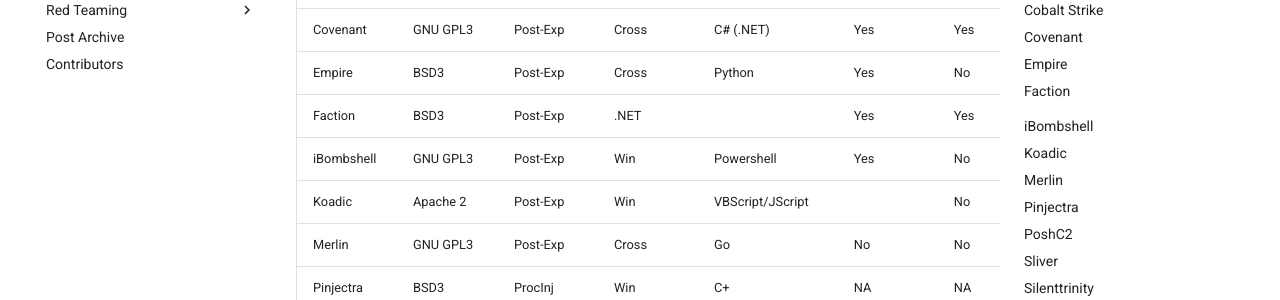
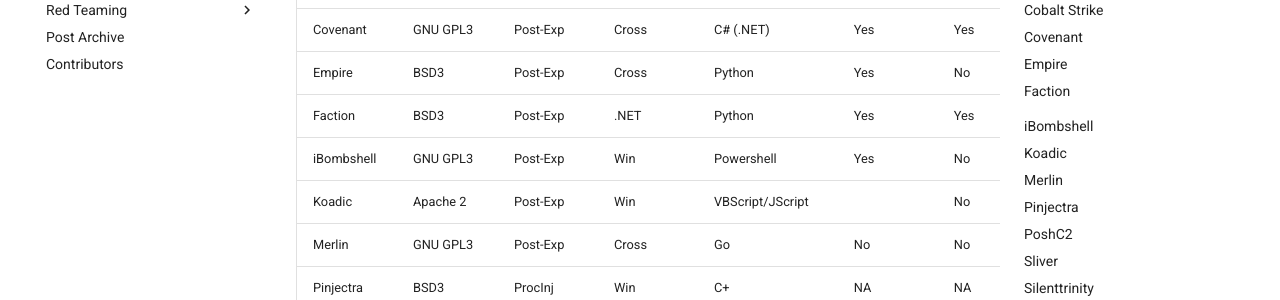
Before and after one commit to threatexpress/threatexpress, an MkDocs documentation site: the page built from docs/blogs/2019/c2-agent-comparison.md, in a window 1280 px wide and 900 px high, scrolled down 2058 px. Shown: the part 152-452 px from the top of the window. Built offline with MkDocs 1.6.1 and Material for MkDocs 9.7.7, drawn with Linux system fonts in a browser that asks for light colours; nearby versions of some CDN libraries; comment, search, counter and statistics services are not loaded.

Commit message:
Language Addition

```diff
--- a/docs/blogs/2019/c2-agent-comparison.md
+++ b/docs/blogs/2019/c2-agent-comparison.md
@@ -23,7 +23,7 @@
 |Cobalt Strike  |Commercial |Multi  |Win    |Sleep  |Yes    |Yes    |https://www.cobaltstrike.com/  |
 |Covenant   |GNU GPL3   |Post-Exp   |Cross  |C# (.NET)  |Yes    |Yes    |https://github.com/cobbr/Covenant  |
 |Empire |BSD3   |Post-Exp   |Cross  |Python |Yes    |No |https://github.com/EmpireProject/Empire    |
-|Faction    |BSD3   |Post-Exp   |.NET   |   |Yes    |Yes    |https://github.com/FactionC2/Faction   |
+|Faction    |BSD3   |Post-Exp   |.NET   |Python   |Yes    |Yes    |https://github.com/FactionC2/Faction   |
 |iBombshell |GNU GPL3   |Post-Exp   |Win    |Powershell |Yes    |No |https://github.com/ElevenPaths/ibombshell  |
 |Koadic |Apache 2   |Post-Exp   |Win    |VBScript/JScript   |   |No |https://github.com/zerosum0x0/koadic   |
 |Merlin |GNU GPL3   |Post-Exp   |Cross  |Go |No |No |https://github.com/Ne0nd0g/merlin  |
```
